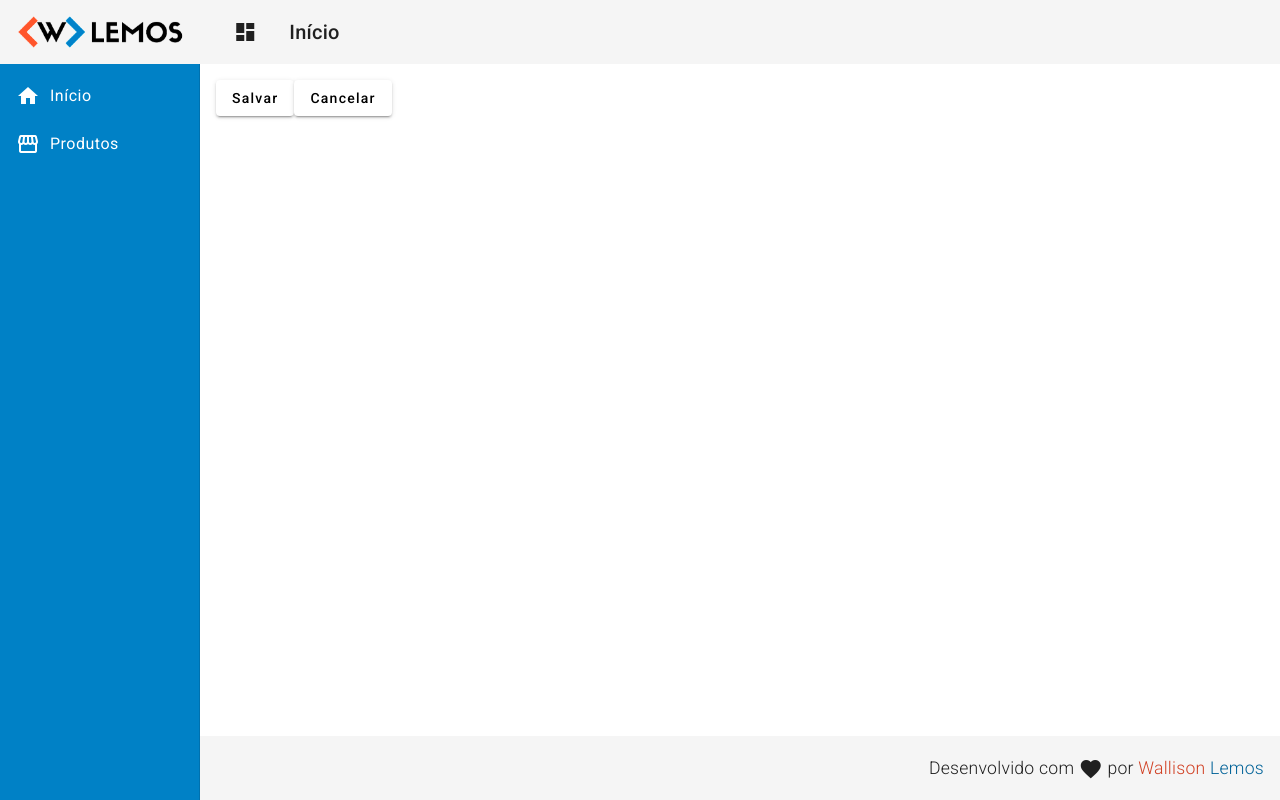
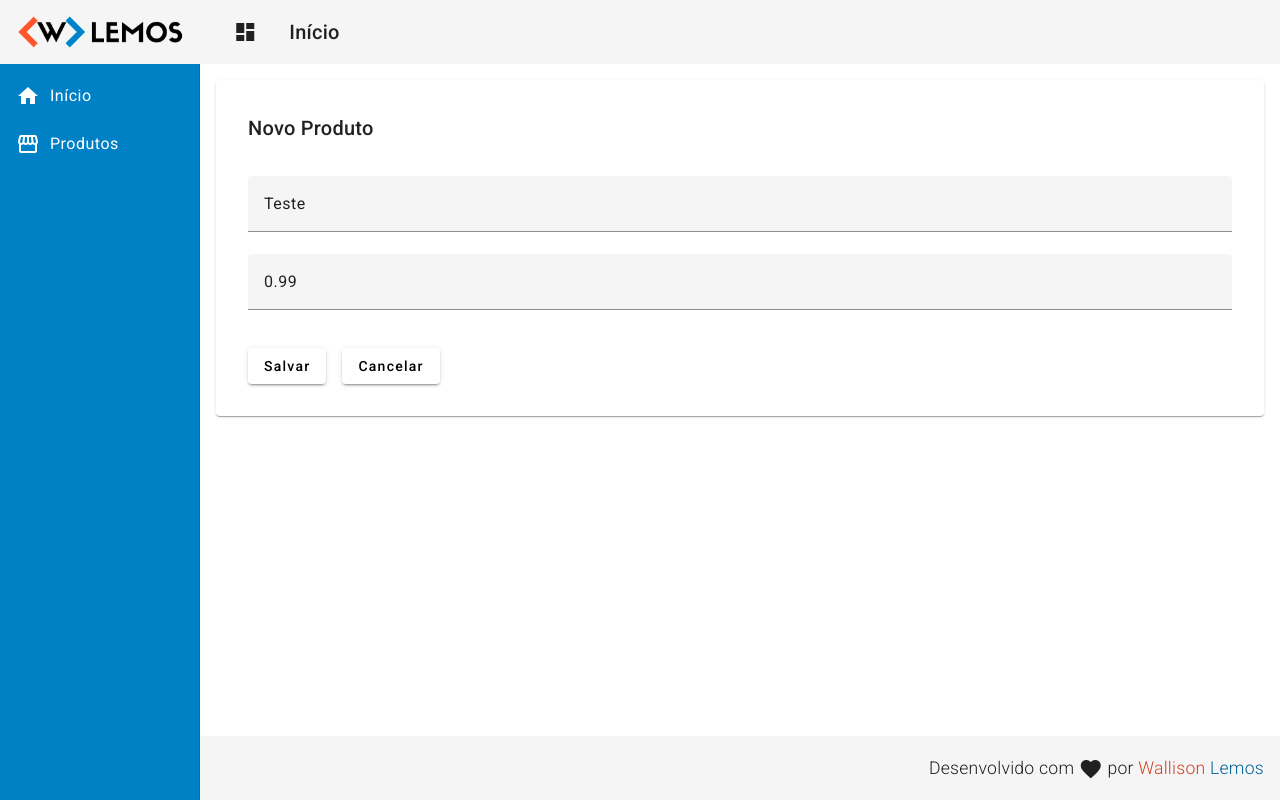
Before and after one commit to wallisonlemosdev/crud-angular, an Angular app in the folder frontend/: page /products/create in a window 1280 px wide. Built offline with nearby package versions, Linux system fonts and the light colour scheme.

Commit message:
Formulário criar produto

```diff
--- a/frontend/src/app/components/product/product-create/product-create.component.css
+++ b/frontend/src/app/components/product/product-create/product-create.component.css
@@ -0,0 +1,21 @@
+.create {
+    padding: 1rem;
+}
+
+.title {
+    padding: 1rem;
+}
+
+form {
+    display: flex;
+    flex-direction: column;
+    margin: 1rem;
+}
+
+.buttons {
+    margin-top: 1rem;
+}
+
+.buttons button {
+    margin-right: 1rem;
+}
--- a/frontend/src/app/components/product/product-create/product-create.component.html
+++ b/frontend/src/app/components/product/product-create/product-create.component.html
@@ -1,3 +1,16 @@
+<mat-card class="create mat-elevation-z3">
+    <mat-card-title class="title">Novo Produto</mat-card-title>
+
+    <form>
+        <mat-form-field>
+            <input matInput placeholder="Nome" [(ngModel)]="product.name" name="name">
+        </mat-form-field>
+
+        <mat-form-field>
+            <input matInput placeholder="Preço (R$)" [(ngModel)]="product.price" name="price">
+        </mat-form-field>
+
+        <div class="buttons">
             <button mat-raised-button (click)="createProduct()">
                 Salvar
             </button>
@@ -5,3 +18,6 @@
             <button mat-raised-button (click)="cancel()">
                 Cancelar
             </button>
+        </div>
+    </form>
+</mat-card>
```
Also changed, not shown: frontend/src/app/app.module.ts (+8 -1 lines). Lines whose indentation alone changed are shown as unchanged.
